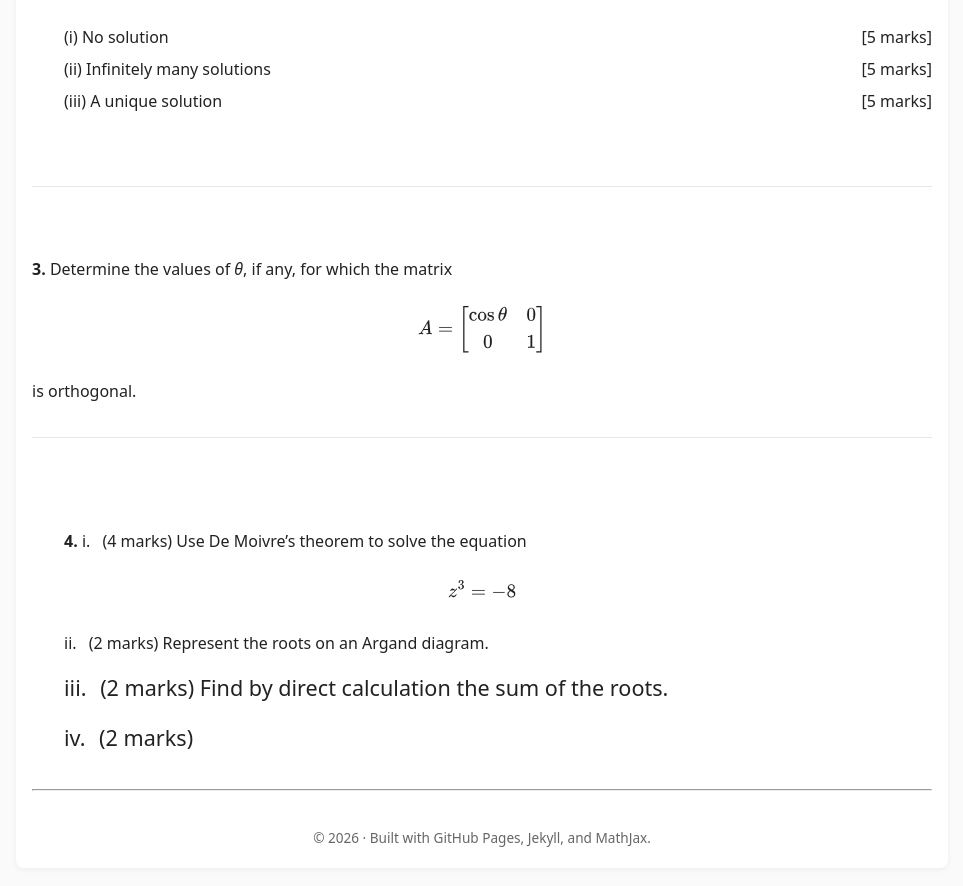
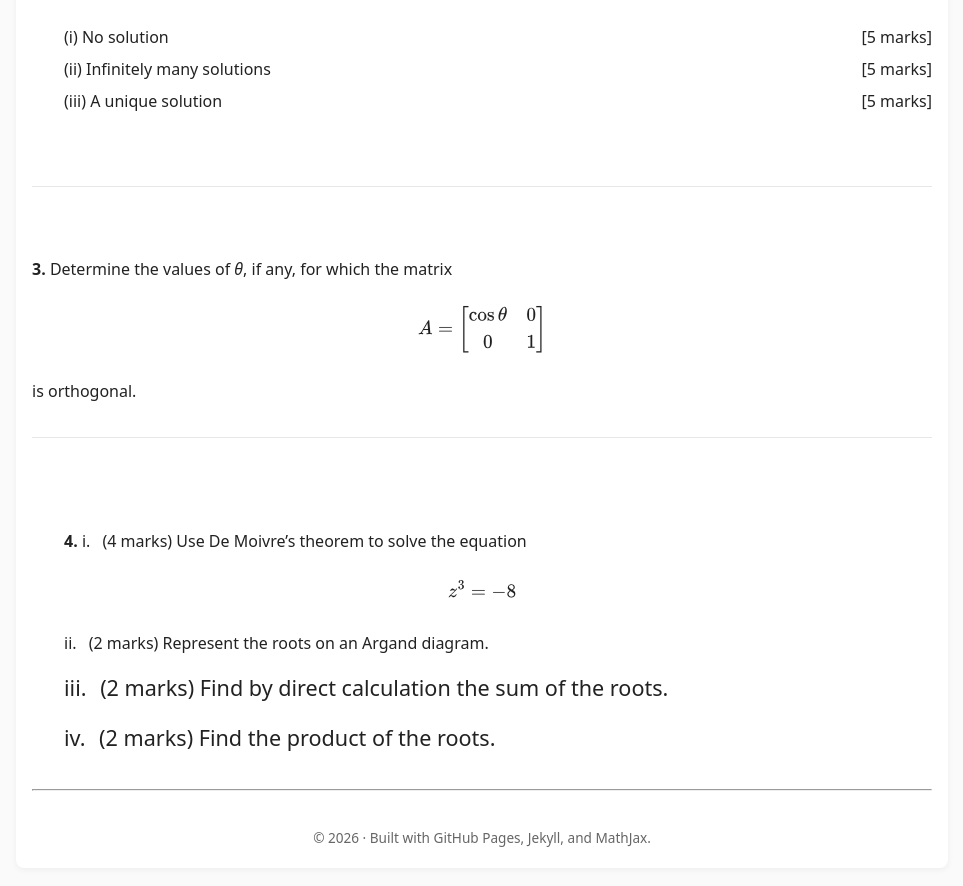
Before and after one commit to SaleemKamaludin/SaleemKamaludin.github.io, a Jekyll site: the page built from courses/math-1141-coursework-exam-2-hints.md, in a window 1280 px wide and 900 px high, scrolled down 1078 px. Shown: the top 886 px of the window, without its empty margins (158-1121 px from the left). Built offline with Jekyll 4.4.1, drawn with Linux system fonts in a browser that asks for light colours; our own code applies the rules of GitHub Pages for plain Markdown files.

Commit message:
Update math-1141-coursework-exam-2-hints.md

```diff
--- a/courses/math-1141-coursework-exam-2-hints.md
+++ b/courses/math-1141-coursework-exam-2-hints.md
@@ -173,3 +173,6 @@ This page contains guidance, reminders, and practice questions for the upcoming
   </p>
   <p style="font-size: 1.35rem; line-height: 1.75; margin-left: 2rem;">
     iv. <span style="margin-left: 0.5rem;">(2 marks)</span>
+ Find the product of the roots.
+  </p>
+</div>
```
